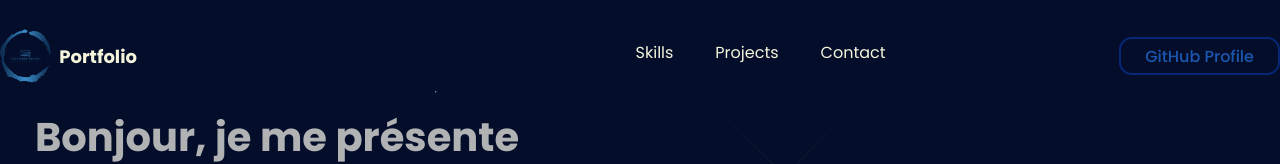
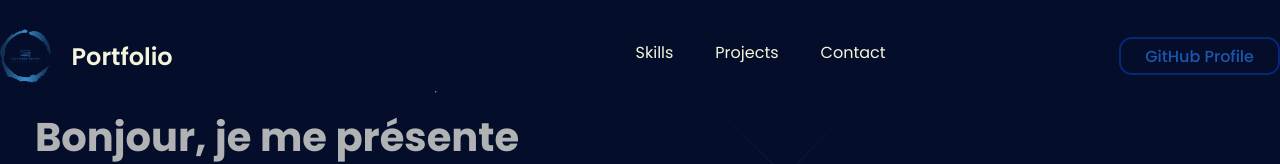
Before and after one commit to Paul-DELESQUES/ProjectPortfolio, a React (Vite) app: page / in a window 1280 px wide. Shown: the top 164 px of the page. Built offline with nearby package versions, Linux system fonts and the light colour scheme.

Commit message:
Editing the navbar's SCSS

```diff
--- a/src/components/Navbar.jsx
+++ b/src/components/Navbar.jsx
@@ -35,7 +35,8 @@ function Navbar() {
           }}
         >
           <img src={logo} alt="logo" className="nav-logo" />
-          <p>Portfolio</p>
+          &nbsp;
+          <p> Portfolio</p>
         </Link>
 
         <div className="menu-icon" onClick={() => setToggle(!toggle)}>
--- a/src/styles/Navbar.scss
+++ b/src/styles/Navbar.scss
@@ -34,8 +34,8 @@
     p {
       display: flex;
       color: $text-primary;
-      font-size: 18px;
-      font-weight: 700;
+      font-size: 1.5rem;
+      font-weight: 600;
       cursor: pointer;
     }
   }
```
